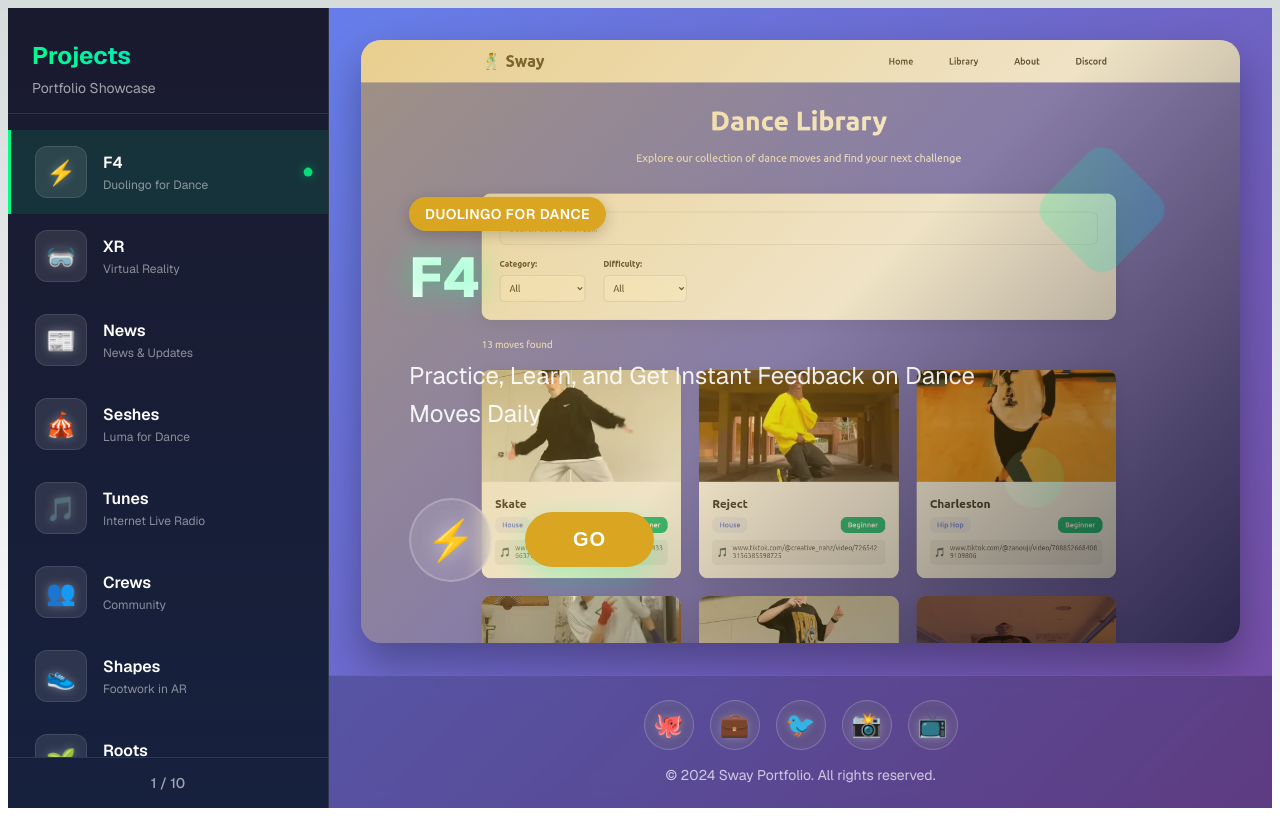
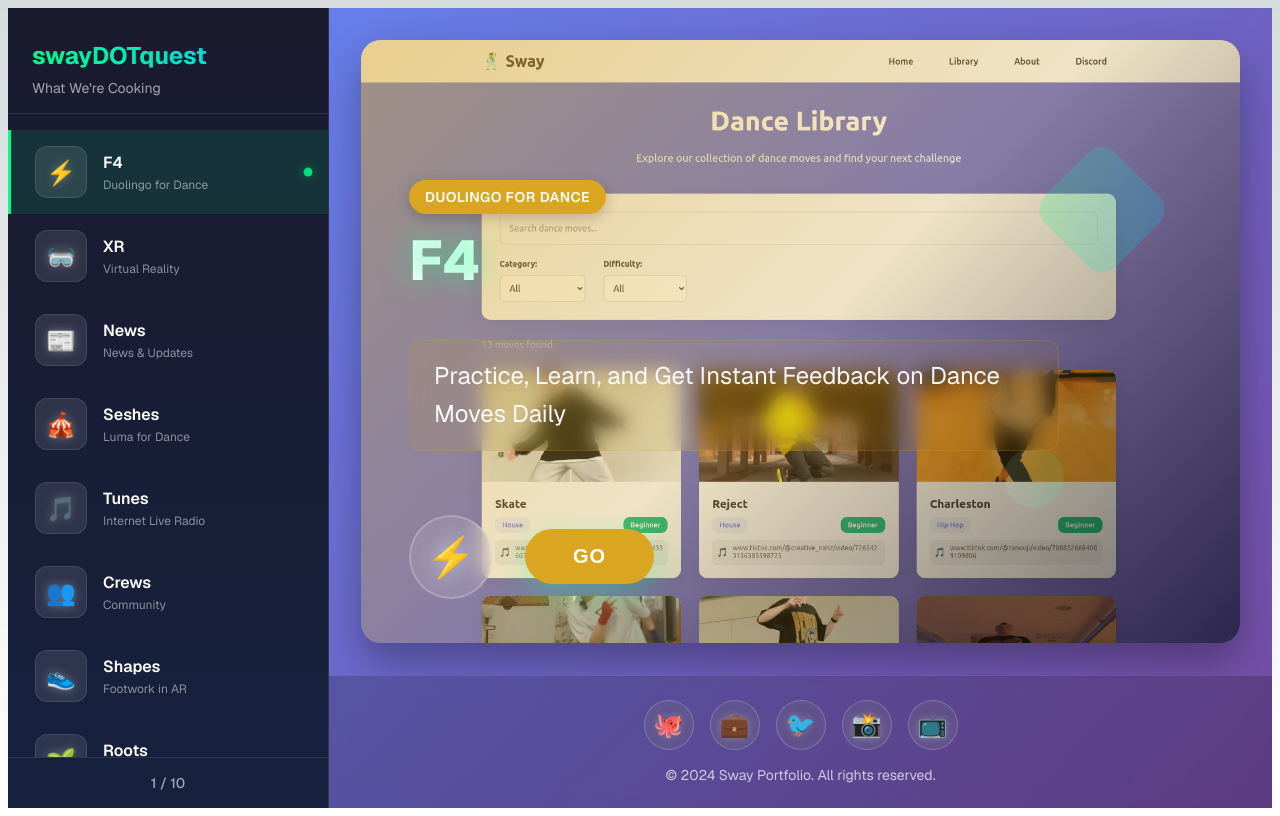
Before and after one commit to oscoDOTblog/sway-ui, a Next.js app: page / in a window 1280 px wide. Built offline with nearby package versions, Linux system fonts and the light colour scheme.

Commit message:
desc update

```diff
--- a/src/app/components/ProjectSlide.js
+++ b/src/app/components/ProjectSlide.js
@@ -25,6 +25,19 @@
       ${primaryColor}40 50%,
       rgba(0, 0, 0, 0.6) 100%
     )`;
+  };
+
+  // Extract colors from the gradient for the description background
+  const getDescriptionBackground = (gradient) => {
+    // Extract the first color from the gradient
+    const colorMatch = gradient.match(/#[a-fA-F0-9]{6}/);
+    const primaryColor = colorMatch ? colorMatch[0] : '#667eea';
+
+    // Create a subtle background using the project's primary color
+    return {
+      background: `linear-gradient(135deg, ${primaryColor}20 0%, ${primaryColor}10 100%)`,
+      border: `1px solid ${primaryColor}30`
+    };
   };
 
   const buttonStyle = {
@@ -85,7 +98,15 @@
           <div className={styles.title}>{project.title}</div>
         </div>
 
-        <div className={styles.description}>
+        <div
+          className={styles.description}
+          style={{
+            ...getDescriptionBackground(project.gradient),
+            padding: '1rem 1.5rem',
+            borderRadius: '12px',
+            backdropFilter: 'blur(10px)'
+          }}
+        >
           {project.description}
         </div>
 
--- a/src/app/components/ProjectSlide.module.css
+++ b/src/app/components/ProjectSlide.module.css
@@ -73,7 +73,8 @@
   line-height: 1.6;
   max-width: 600px;
   margin-bottom: 2rem;
-  opacity: 0.9;
+  opacity: 0.95;
+  color: white;
 }
 
 .actions {
--- a/src/app/components/Sidebar.js
+++ b/src/app/components/Sidebar.js
@@ -4,8 +4,8 @@
   return (
     <div className={styles.sidebar}>
       <div className={styles.header}>
-        <h2 className={styles.title}>Projects</h2>
-        <div className={styles.subtitle}>Portfolio Showcase</div>
+        <h2 className={styles.title}>swayDOTquest</h2>
+        <div className={styles.subtitle}>What We're Cooking</div>
       </div>
 
       <div className={styles.projectList}>
```
